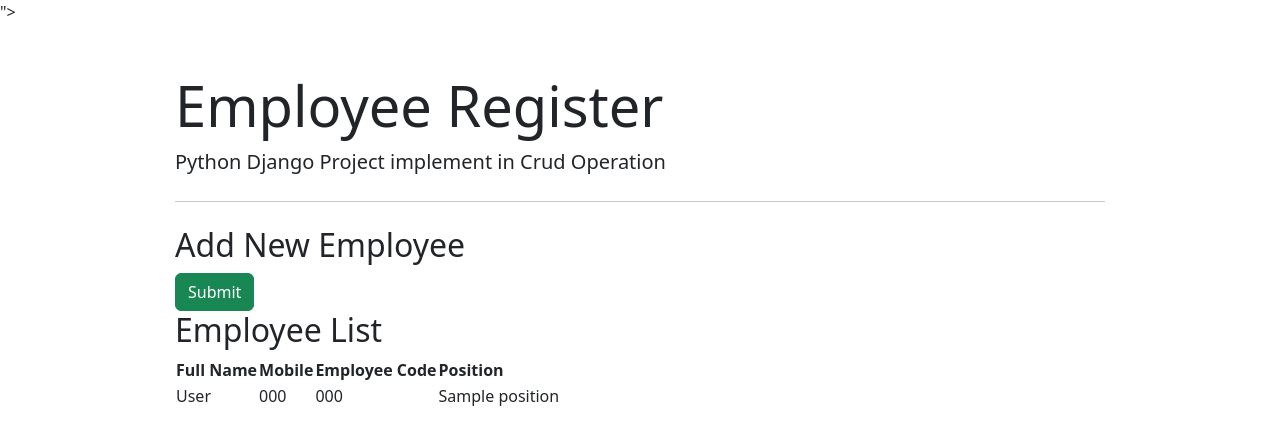
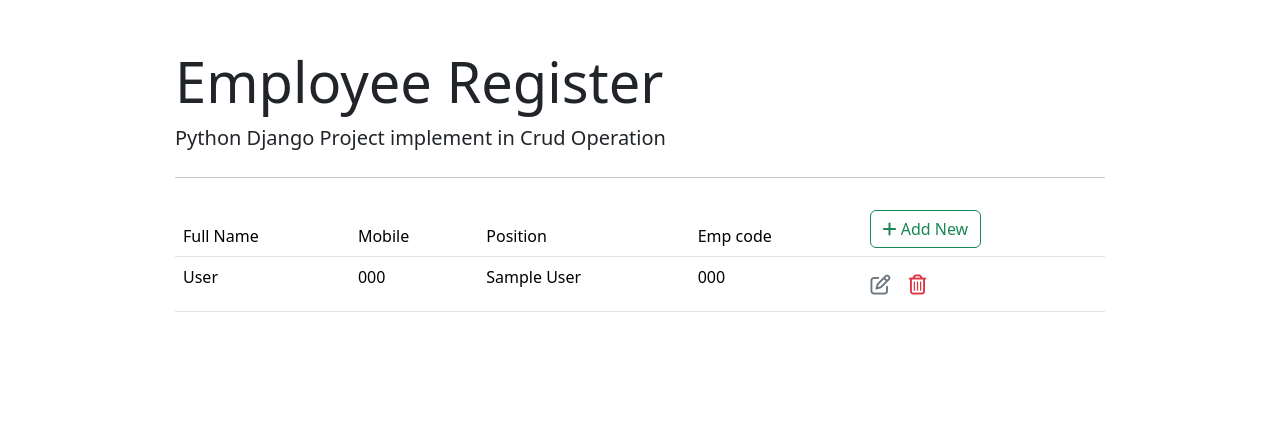
Before and after one commit to selvakrishnank/Employee-mgmt, a Django app: template employee_project/employee_crud/templates/employee_list.html in a window 1280 px wide. Shown: the top 445 px of the page. Run offline with Django 5.2, Linux system fonts and the light colour scheme; tables that the repository leaves empty hold one stand-in row (values such as "Sample post"); the template is opened without the code that fills it: values that come from a table or form of the project are taken from there, most other values are stand-ins (such as "Sample title", 1, 10 or a date in 2020); parts of the project's set-up code (start-up, migrations or seed data) failed here and were passed over.

Commit message:
crud operations

```diff
--- a/employee_project/employee_crud/apps.py
+++ b/employee_project/employee_crud/apps.py
@@ -3,4 +3,4 @@ from django.apps import AppConfig
 
 class EmployeeCurdConfig(AppConfig):
     default_auto_field = 'django.db.models.BigAutoField'
-    name = 'employee_curd'
+    name = 'employee_crud'
--- a/employee_project/employee_crud/templates/base.html
+++ b/employee_project/employee_crud/templates/base.html
@@ -5,7 +5,7 @@
     <meta name="viewport" content="width=device-width, initial-scale=1.0">
     <title>Employee Register</title>
     <link href="https://cdn.jsdelivr.net/npm/bootstrap@5.3.3/dist/css/bootstrap.min.css" rel="stylesheet" integrity="sha384-QWTKZyjpPEjISv5WaRU9OFeRpok6YctnYmDr5pNlyT2bRjXh0JMhjY6hW+ALEwIH" crossorigin="anonymous">
-    <link rel="stylesheet" href="https://cdnjs.cloudflare.com/ajax/libs/font-awesome/6.7.2/css/all.min.css" integrity="sha512-Evv84Mr4kqVGRNSgIGL/F/aIDqQb7xQ2vcrdIwxfjThSH8CSR7PBEakCr51Ck+w+/U6swU2Im1vVX0SVk9ABhg==" crossorigin="anonymous" referrerpolicy="no-referrer" />">
+    <link rel="stylesheet" href="https://cdnjs.cloudflare.com/ajax/libs/font-awesome/6.7.2/css/all.min.css" integrity="sha512-Evv84Mr4kqVGRNSgIGL/F/aIDqQb7xQ2vcrdIwxfjThSH8CSR7PBEakCr51Ck+w+/U6swU2Im1vVX0SVk9ABhg==" crossorigin="anonymous" referrerpolicy="no-referrer" />
 </head>
 <body>
     <div class="container">
--- a/employee_project/employee_crud/templates/employee_list.html
+++ b/employee_project/employee_crud/templates/employee_list.html
@@ -1,34 +1,43 @@
 {% extends "base.html" %}
 
 {% block content %}
-<h2>Add New Employee</h2>
-<form action="" method="POST" autocomplete="off">
-    {% csrf_token %}
-    {{ form.as_p }}
-    <button type="submit" class="btn btn-success">Submit</button>
-</form>
 
-<h2>Employee List</h2>
-<table>
-    <thead>
+<table class="table table-boderless">
+    <thead class="border-bottom font-weight-bold">
         <tr>
-            <th>Full Name</th>
-            <th>Mobile</th>
-            <th>Employee Code</th>
-            <th>Position</th>
+            <td>Full Name</td>
+            <td>Mobile</td>
+            <td>Position</td>
+            <td>Emp code</td>
+            <td>
+                <a href="{% url 'employee_form' %}" class="btn btn-outline-success">
+                    <i class="fas fa-plus"></i> Add New
+                </a>
+            </td>
         </tr>
     </thead>
     <tbody>
-        {% for employee in employees %}
+        {% for employee in employee_list %}
         <tr>
             <td>{{ employee.fullname }}</td>
             <td>{{ employee.mobile }}</td>
-            <td>{{ employee.emp_code }}</td>
             <td>{{ employee.position }}</td>
+            <td>{{ employee.emp_code}}</td>
+
+            <td>
+                <a href="{% url 'employee_update' employee.id %}" class="btn text-secondary px-0">
+                    <i class="far fa-edit fa-lg"></i>
+                </a>
+                <form action="{% url 'employee_delete' employee.id %}" method="POST" class="d-inline">
+                    {% csrf_token %}
+                    <button type="submit" class="btn">
+                        <i class="far fa-trash-alt fa-lg text-danger float-right"></i>
+                    </button>
+                </form>
+            </td>
         </tr>
         {% endfor %}
     </tbody>
 </table>
 
-
 {% endblock content %}
--- a/employee_project/employee_crud/urls.py
+++ b/employee_project/employee_crud/urls.py
@@ -2,6 +2,8 @@ from django.urls import path
 from . import views
 
 urlpatterns = [
-    path('form/', views.employee_form, name='employee_form'),  # Handle the root URL for this app
+    path('', views.employee_form, name='employee_form'),
+    path('<int:id>/', views.employee_form, name='employee_update'),  # Handle the root URL for this app
     path('list/', views.employee_list, name='employee_list'),
+    path('delete/<int:id>/',views.employee_delete,name='employee_delete')
 ]
--- a/employee_project/employee_project/settings.py
+++ b/employee_project/employee_project/settings.py
@@ -38,7 +38,7 @@ INSTALLED_APPS = [
     'django.contrib.sessions',
     'django.contrib.messages',
     'django.contrib.staticfiles',
-    'employee_curd',
+    'employee_crud',
     'crispy_forms',
     'crispy_bootstrap5'
 ]
--- a/employee_project/employee_project/urls.py
+++ b/employee_project/employee_project/urls.py
@@ -19,5 +19,5 @@ from django.urls import path, include
 
 urlpatterns = [
     path('admin/', admin.site.urls),
-    path('employee/', include('employee_curd.urls')),  # Include the app's urls
+    path('', include('employee_crud.urls')),  # Include the app's urls
 ]
```
Also changed, not shown: employee_project/employee_crud/templates/employee_form.html (+10 -1 lines), employee_project/employee_crud/views.py (+20 -6 lines), employee_project/employee_crud/migrations/0001_initial.py, employee_project/employee_crud/migrations/0002_remove_employee_fullname_alter_employee_emp_code_and_more.py (deleted), employee_project/employee_crud/models.py (line endings or trailing spaces).
